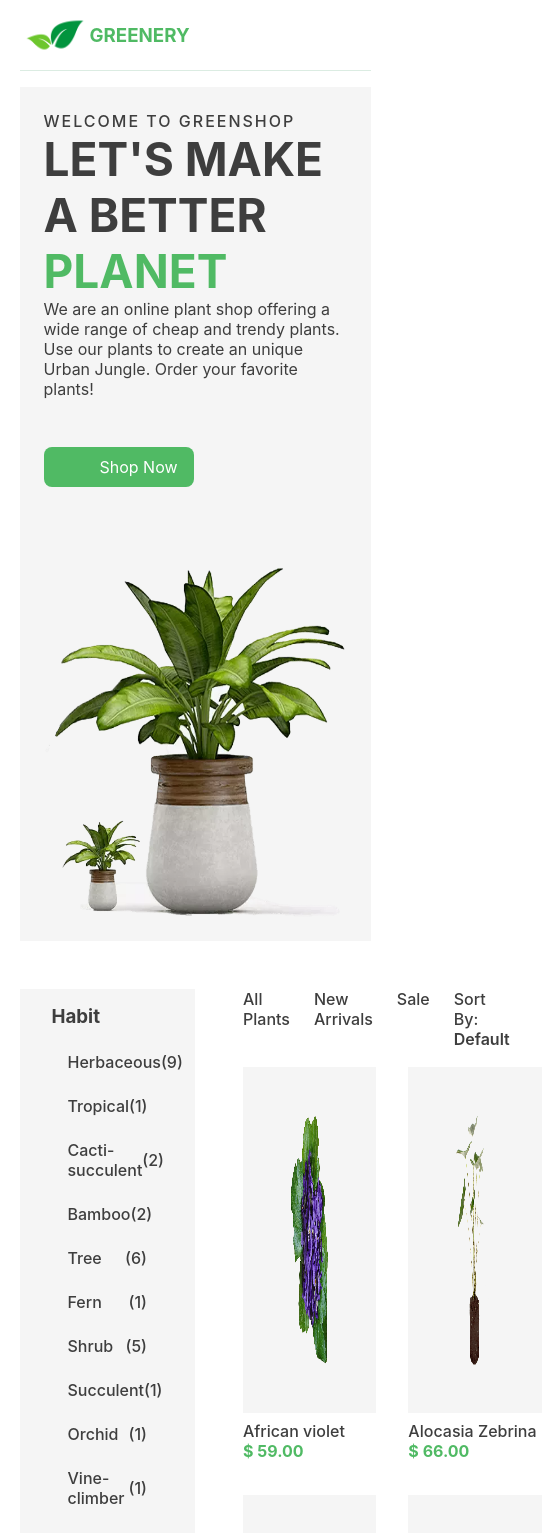
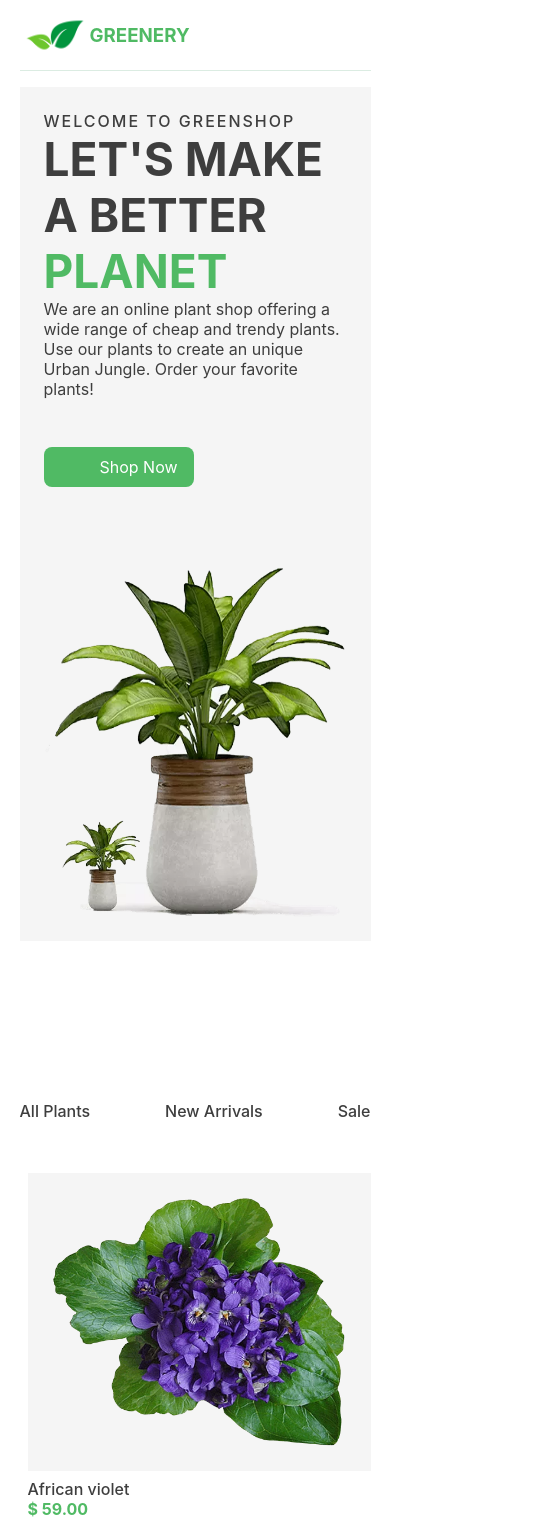
Before and after one commit to SavoKos/greenery, a Next.js app: page / in a window 390 px wide. Shown: the top 1533 px of the page, 542 px wide, since content can reach past the window. Built offline with nearby package versions, Linux system fonts and the light colour scheme.

Commit message:
Responsivness

```diff
--- a/components/FiltersTop.jsx
+++ b/components/FiltersTop.jsx
@@ -15,6 +15,10 @@ function FiltersTop() {
         </h4>
         <Icon type='icon-iov-arrow-down' />
       </S.Sort>
+      <S.Icons>
+        <Icon type='icon-filter' />
+        <Icon type='icon-sort' />
+      </S.Icons>
     </S.FiltersTop>
   );
 }
@@ -24,34 +28,11 @@ const S = {};
 S.FiltersTop = styled.div`
   display: flex;
   justify-content: space-between;
+  flex-wrap: wrap;
   width: 100%;
-  padding-left: 2rem;
-`;
 
-S.Tabs = styled.div`
-  display: flex;
-  justify-content: space-between;
-
-  h4 {
-    margin-right: 1.5rem;
-    font-weight: 500;
-    border-bottom: 2px solid transparent;
-    transition: all ease 0.3s;
-    cursor: pointer;
-
-    &:hover {
-      color: ${({ theme }) => theme.colors.green};
-      border-bottom: 2px solid ${({ theme }) => theme.colors.green};
-    }
-  }
-`;
-S.Sort = styled.div`
-  display: flex;
-  align-items: center;
-  cursor: pointer;
-
-  span {
-    font-weight: 600;
+  @media screen and (min-width: 850px) {
+    padding-left: 0.5rem;
   }
 
   h4 {
@@ -65,4 +46,66 @@ S.Sort = styled.div`
   }
 `;
 
+S.Tabs = styled.div`
+  display: flex;
+  justify-content: space-between;
+  width: 100%;
+  margin-bottom: 0.5rem;
+
+  @media screen and (min-width: 850px) {
+    width: fit-content;
+    margin-bottom: 0rem;
+
+    h4 {
+      margin-right: 1.5rem;
+    }
+  }
+
+  h4 {
+    border-bottom: 2px solid transparent;
+    transition: all ease 0.3s;
+    cursor: pointer;
+
+    &:hover {
+      color: ${({ theme }) => theme.colors.green};
+      border-bottom: 2px solid ${({ theme }) => theme.colors.green};
+    }
+  }
+`;
+S.Sort = styled.div`
+  display: none;
+  align-items: center;
+  cursor: pointer;
+
+  @media screen and (min-width: 850px) {
+    display: flex;
+  }
+
+  span {
+    font-weight: 600;
+  }
+`;
+
+S.AditionalFilters = styled.div`
+  display: flex;
+  align-items: center;
+  cursor: pointer;
+`;
+
+S.Icons = styled.div`
+  display: flex;
+  align-items: center;
+  width: 100%;
+  justify-content: flex-end;
+
+  @media screen and (min-width: 850px) {
+    display: none;
+  }
+
+  .anticon {
+    color: #3e3e3e;
+    cursor: pointer;
+  }
+`;
+
 export default FiltersTop;
--- a/components/Footer.jsx
+++ b/components/Footer.jsx
@@ -54,27 +54,49 @@ S.Footer = styled.div`
   justify-content: space-between;
   margin-top: 5rem;
   padding: 1rem 0;
+  flex-direction: column;
+
+  @media screen and (min-width: 768px) {
+    flex-direction: row;
+  }
 `;
 
 S.Logo = styled.div`
   display: flex;
   align-items: center;
   cursor: pointer;
+  margin-bottom: 2rem;
+
+  @media screen and (min-width: 768px) {
+    margin-bottom: 0;
+  }
 
   h3 {
     color: ${({ theme }) => theme.colors.green};
   }
 `;
 
-S.RightSide = styled.div``;
+S.RightSide = styled.div`
+  h3 {
+    font-size: 18px;
+
+    @media screen and (min-width: 768px) {
+      font-size: 22px;
+    }
+  }
+`;
 
 S.Payments = styled.div`
   display: flex;
   align-items: center;
 
   .anticon {
-    font-size: 60px;
-    margin-right: 1rem;
+    font-size: 40px;
+    margin-right: 0.5rem;
+
+    @media screen and (min-width: 768px) {
+      font-size: 60px;
+    }
   }
 
   .anticon:not(:nth-of-type(1)) {
--- a/components/Icon.jsx
+++ b/components/Icon.jsx
@@ -1,7 +1,7 @@
 import { createFromIconfontCN } from '@ant-design/icons';
 
 const IconFont = createFromIconfontCN({
-  scriptUrl: ['//at.alicdn.com/t/font_2898006_am9gcr2wdsr.js'],
+  scriptUrl: ['//at.alicdn.com/t/font_2898006_1u3676u8hx2.js'],
 });
 
 function Icon({ type, className, onClick, style }) {
--- a/components/Navigation.jsx
+++ b/components/Navigation.jsx
@@ -61,7 +61,8 @@ S.Icons = styled.div`
 
   .anticon {
     font-size: 1.5rem;
-    margin: 0 1rem;
+    /* margin: 0 1rem; */
+    margin: 0 0.5rem;
     cursor: pointer;
 
     &.login-icon-only {
--- a/components/Pagination.jsx
+++ b/components/Pagination.jsx
@@ -11,7 +11,7 @@ function Pagination({ plants }) {
         <Icon type='icon--arrowleft' />
       </S.Page>
       {plants?.slice(0, pages)?.map((page, i) => (
-        <S.Page>
+        <S.Page key={i}>
           <h3>{i + 1}</h3>
         </S.Page>
       ))}
@@ -40,8 +40,14 @@ S.Page = styled.div`
   margin: 0 0.5rem;
   transition: all ease 0.3s;
   cursor: pointer;
-  width: 2.5rem;
-  height: 2.5rem;
+
+  width: 2rem;
+  height: 2rem;
+
+  @media screen and (min-width: 768px) {
+    width: 2.5rem;
+    height: 2.5rem;
+  }
 
   .anticon {
     font-size: 20px;
--- a/components/PlantItem.jsx
+++ b/components/PlantItem.jsx
@@ -26,8 +26,12 @@ function PlantItem({ plant }) {
 const S = {};
 S.PlantImageContainer = styled.div`
   background-color: #f5f5f5;
-  padding: 3rem;
+  padding: 1.5rem;
   position: relative;
+
+  @media screen and (min-width: 992px) {
+    padding: 3rem;
+  }
 
   &:hover {
     .icons {
@@ -39,13 +43,22 @@ S.PlantImageContainer = styled.div`
 `;
 
 S.PlantItem = styled.div`
-  width: 30%;
-  max-width: 50%;
-  margin: 1rem 0 1rem 2rem;
+  margin: 1rem 0 1rem 0.5rem;
   flex: 1 1 auto;
   cursor: pointer;
   border-top: 2px solid transparent;
   transition: all ease 0.3s;
+  width: 100%;
+
+  @media screen and (min-width: 576px) {
+    width: 33%;
+  }
+
+  @media screen and (min-width: 850px) {
+    margin: 1rem 0 1rem 2rem;
+    width: 30%;
+    max-width: 50%;
+  }
 
   &:hover {
     border-top: 2px solid ${({ theme }) => theme.colors.green};
@@ -70,16 +83,24 @@ S.Details = styled.div`
 `;
 
 S.Icons = styled.div`
-  opacity: 0;
-  visibility: hidden;
   position: absolute;
   left: 50%;
   bottom: 1%;
-  transform: translate(-50%, 100%);
+  transform: translate(-50%, -10%);
   transition: all ease 0.3s;
+  display: flex;
+  align-items: center;
+  justify-content: center;
+  width: 100%;
+
+  @media screen and (min-width: 850px) {
+    transform: translate(-50%, 100%);
+    opacity: 0;
+    visibility: hidden;
+  }
 
   .anticon {
-    font-size: 30px;
+    font-size: 24px;
     color: #3e3e3e;
     transition: all ease 0.3s;
     padding: 0 1rem;
--- a/components/Plants.jsx
+++ b/components/Plants.jsx
@@ -36,27 +36,21 @@ function Plants() {
 const S = {};
 S.Container = styled.div`
   padding: 0 5%;
-  margin-top: 3rem;
+  margin-top: 10rem;
   display: flex;
-`;
 
-S.Hero = styled.div`
-  background-color: #f5f5f5;
-  margin-top: 1rem;
-  display: flex;
-  justify-content: space-between;
-  align-items: center;
-  flex-direction: column;
-  padding: 1.5rem;
-
-  @media screen and (min-width: 768px) {
-    padding: 3rem;
-    flex-direction: row;
+  @media screen and (min-width: 850px) {
+    margin-top: 3rem;
   }
 `;
 
 S.LeftSide = styled.div`
+  display: none;
   width: 50%;
+
+  @media screen and (min-width: 850px) {
+    display: block;
+  }
 
   @media screen and (min-width: 1250px) {
     width: 40%;
@@ -68,7 +62,10 @@ S.LeftSide = styled.div`
 `;
 S.RightSide = styled.div`
   width: 100%;
-  margin-left: 1rem;
+
+  @media screen and (min-width: 850px) {
+    margin-left: 1rem;
+  }
 `;
 
 S.PlantsList = styled.div`
```
